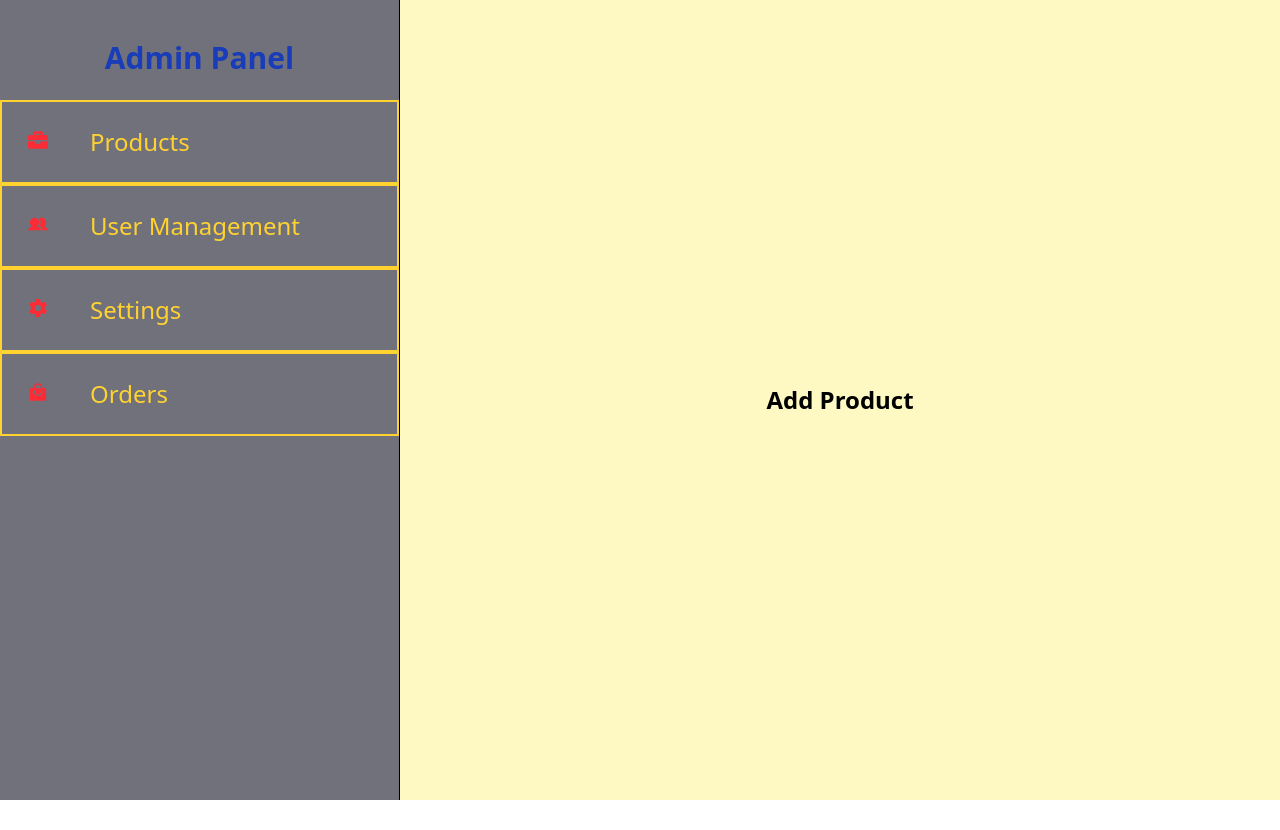
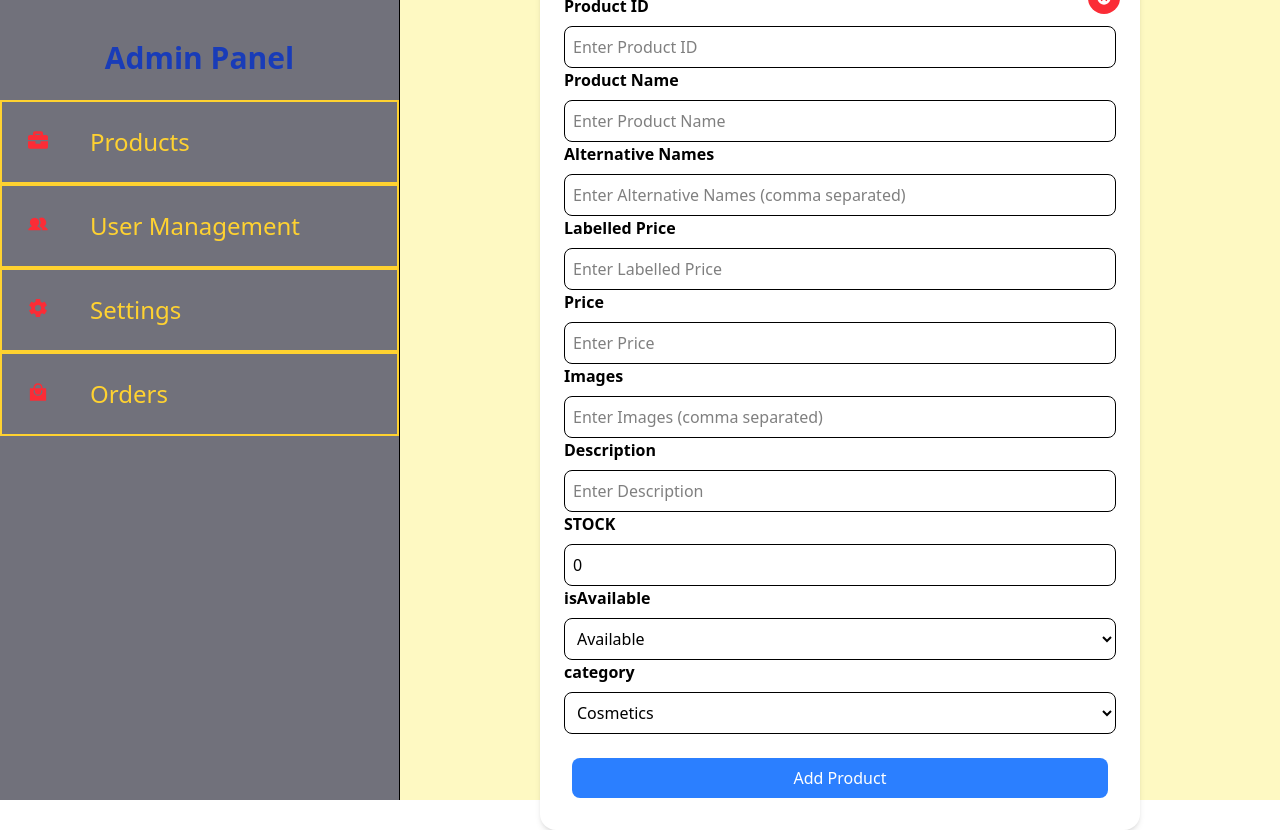
Before and after one commit to yrlwijesekara/e-commerce, a React (Vite) app in the folder frontend/: page /admin/add-product in a window 1280 px wide. Before the commit the page ends 800 px from the top, so only its background shows below. Built offline with nearby package versions, Linux system fonts and the light colour scheme.

Commit message:
correct typo in products API route and enhance AddProduct form with validation and improved layout🚀🚀

```diff
--- a/frontend/src/pages/Admin/addproduct.jsx
+++ b/frontend/src/pages/Admin/addproduct.jsx
@@ -1,7 +1,149 @@
+import { Link, useNavigate } from "react-router-dom";
+import { MdCancel } from "react-icons/md";
+import { useState } from "react";
+import axios from "axios";
+import toast from "react-hot-toast";
+
 export default function AddProduct() {
+    const [productId, setProductId] = useState("");
+    const [productName, setProductName] = useState("");
+    const [alternativeNames, setAlternativeNames] = useState("");
+    const [labelledPrice, setLabelledPrice] = useState("");
+    const [price, setPrice] = useState("");
+    const [description, setDescription] = useState("");
+    const [images, setImages] = useState("");
+    const [stock, setStock] = useState(0);
+    const [isAvailable, setIsAvailable] = useState(true);
+    const [category, setCategory] = useState("cosmetics");
+
+     const navigate =useNavigate();
+
+    async function addproduct(e) {
+        e.preventDefault();
+
+        const alternativeNamesinArray = alternativeNames.split(",").map(s => s.trim()).filter(Boolean);
+        const imageArray = images.split(",").map(s => s.trim()).filter(Boolean);
+
+        const productData = {
+            productId,
+            name: productName,
+            altname: alternativeNamesinArray,
+            labelledprice: Number(labelledPrice),
+            price: Number(price),
+            description,
+            image: imageArray,
+            stock: Number(stock),
+            isAvailable: isAvailable,
+            category: category
+        };
+
+        const token = localStorage.getItem("token");
+        if (token === null) {
+            alert("Please login first");
+            window.location.href = "/login";
+            return;
+        }
+
+        try {
+            const response = await axios.post(import.meta.env.VITE_BACKEND_URL + "/api/products/", productData, {
+                headers: {
+                    Authorization: `Bearer ${token}`,
+                    'Content-Type': 'application/json'
+                }
+            });
+            console.log("Product added successfully:", response.data);
+            toast.success("Product added successfully!");
+            navigate("/admin/products");
+        } catch (error) {
+            console.error("There was an error!", error);
+            toast.error("Error adding product: " + (error.response?.data?.message || error.message));
+        }
+    }
+
     return (
         <div className="w-full h-full bg-yellow-100 flex justify-center items-center">
-            <h1 className="text-2xl font-bold">Add Product</h1>
+            <form className="w-[600px] h-auto p-6 bg-white  shadow-md rounded-2xl relative" onSubmit={addproduct}>
+                <div className="gap-2 flex flex-col ">
+                    <label className="font-semibold ">Product ID</label>
+                    <input value ={productId} onChange={(e) => {
+                        setProductId(e.target.value);
+                    }} type="text" className="w-full border-1 p-2 rounded-lg " placeholder="Enter Product ID" required />
+                </div>
+                <div className="gap-2 flex flex-col ">
+                    <label className="font-semibold ">Product Name</label>
+                    <input value={productName} onChange={(e) => {
+                        setProductName(e.target.value);
+                    }} type="text" className="w-full border-1 p-2 rounded-lg " placeholder="Enter Product Name" required />
+                </div>
+                <div className="gap-2 flex flex-col ">
+                    <label className="font-semibold ">Alternative Names</label>
+                    <input value={alternativeNames} onChange={(e) => {
+                        setAlternativeNames(e.target.value);
+                    }} type="text" className="w-full border-1 p-2 rounded-lg " placeholder="Enter Alternative Names (comma separated)" />
+                </div>
+                <div className="gap-2 flex flex-col ">
+                    <label className="font-semibold ">Labelled Price</label>
+                    <input value={labelledPrice} onChange={(e) => {
+                        setLabelledPrice(e.target.value);
+                    }} type="number" className="w-full border-1 p-2 rounded-lg " placeholder="Enter Labelled Price" required />
+                </div>
+                <div className="gap-2 flex flex-col ">
+                    <label className="font-semibold ">Price</label>
+                    <input value={price} onChange={(e) => {
+                        setPrice(e.target.value);
+                    }} type="number" className="w-full border-1 p-2 rounded-lg " placeholder="Enter Price" required />
+                </div>
+                <div className="gap-2 flex flex-col ">
+                    <label className="font-semibold ">Images</label>
+                    <input value={images} onChange={(e) => {
+                        setImages(e.target.value);
+                    }} type="text" className="w-full border-1 p-2 rounded-lg " placeholder="Enter Images (comma separated)" />
+                </div>
+                <div className="gap-2 flex flex-col">
+                    <label className="font-semibold ">Description</label>
+                    <input value={description} onChange={(e) => {
+                        setDescription(e.target.value);
+                    }} type="text" className="w-full border-1 p-2 rounded-lg " placeholder="Enter Description" required />
+                </div>
+                <div className="gap-2 flex flex-col ">
+                    <label className="font-semibold ">STOCK</label>
+                    <input value={stock} onChange={(e) => {
+                        setStock(e.target.value);
+                    }} type="number" className="w-full border-1 p-2 rounded-lg " placeholder="Enter Stock" required />
+                </div>
+                <div className="gap-2 flex flex-col ">
+                    <label className="font-semibold ">isAvailable</label>
+                    <select value={isAvailable} onChange={(e) => {
+                        setIsAvailable(e.target.value === "true");
+                    }} className="w-full border-1 p-2 rounded-lg ">
+                        <option value="true">Available</option>
+                        <option value="false">Not Available</option>
+                    </select>
+                </div>
+                  <div className="gap-2 flex flex-col ">
+                    <label className="font-semibold ">category</label>
+                    <select value={category} onChange={(e) => {
+                        setCategory(e.target.value);
+                    }} className="w-full border-1 p-2 rounded-lg ">
+                        <option value="cosmetics">Cosmetics</option>
+                        <option value="electronics">Electronics</option>
+                        <option value="clothing">Clothing</option>
+                        <option value="home_appliances">Home Appliances</option>
+                    </select>
+                </div>
+                <div className="gap-2 flex flex-col p-2 mt-4">
+                    <Link onClick={addproduct} className="w-full bg-blue-500 text-white p-2 rounded-lg text-center hover:bg-blue-600">
+                        Add Product
+                    </Link>
+                </div>
+
+                  <div className="flex flex-col absolute top-3 right-5">
+                    <Link to="/admin/products" className=" bg-red-500 text-white p-2 rounded-full text-center hover:bg-red-600">
+                        <MdCancel />
+                    </Link>
+                </div>
+
+            </form>
         </div>
     );
 }
--- a/frontend/src/pages/Admin/productsAdmin.jsx
+++ b/frontend/src/pages/Admin/productsAdmin.jsx
@@ -4,7 +4,7 @@ import AddProduct from "./addproduct";
 
 export default function ProductsAdmin() {
     return (
-        <div className="w-full h-full bg-yellow-500 flex  items-center">
+        <div className="w-full h-full flex  items-center">
             <Link to="/admin/Add-Product" className="p-4 bg-red-500 text-white rounded-full hover:bg-red-600 mb-5 fixed bottom-5 right-5 shadow-2xl">
                 <FaPlus /> </Link>
 
```
Also changed, not shown: 1 other file (tests, documents, lock files or other folders).
